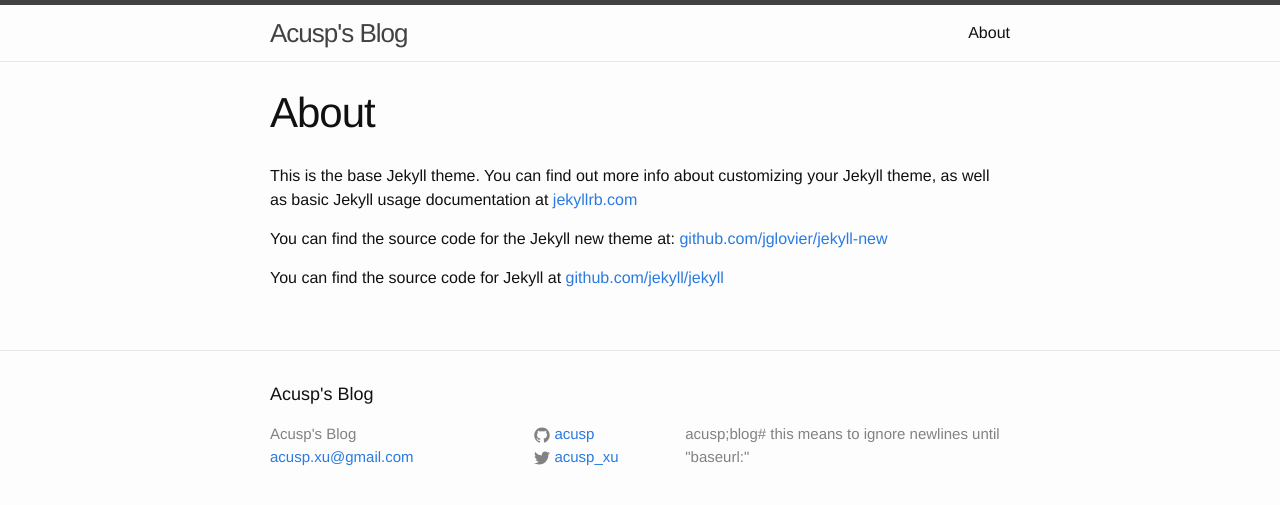
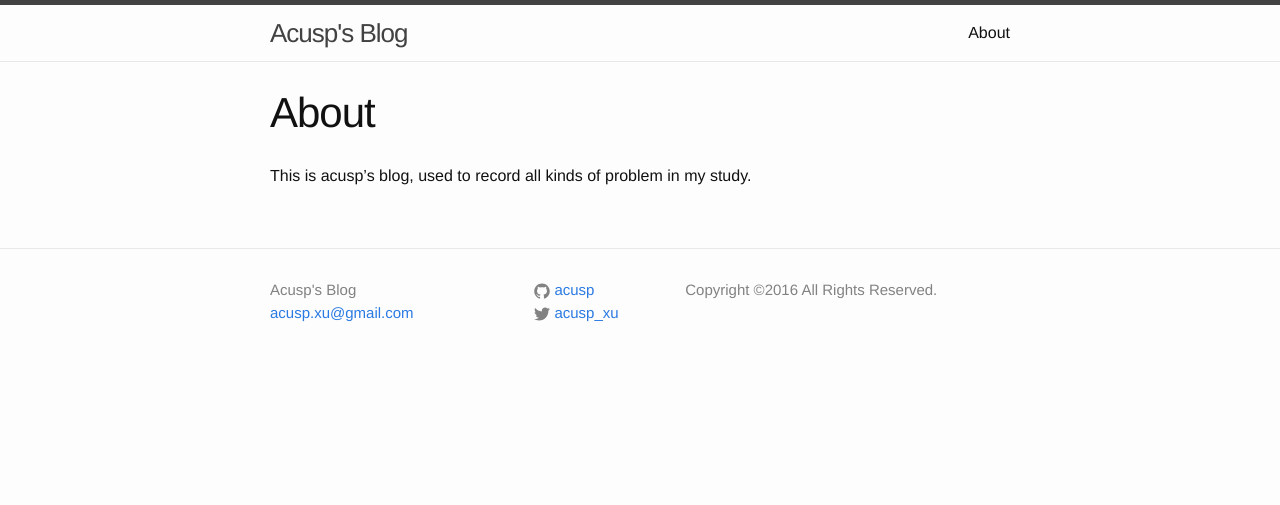
Before and after one commit to Acusp/Acusp.github.io, a Jekyll site: the page built from about.md, in a window 1280 px wide. Shown: the top 505 px of the page. Built offline with Jekyll 4.4.1, drawn with Linux system fonts in a browser that asks for light colours.

Commit message:
write basic information

```diff
--- a/_config.yml
+++ b/_config.yml
@@ -1,7 +1,8 @@
 # Site settings
 title: Acusp's Blog
 email: acusp.xu@gmail.com
-description: acusp;blog# this means to ignore newlines until "baseurl:"
+description: > # this means to ignore newlines until "baseurl:"
+  Copyright ©2016 All Rights Reserved.
 baseurl: "" # the subpath of your site, e.g. /blog/
 url: "http://acusp.info" # the base hostname & protocol for your site
 twitter_username: acusp_xu
--- a/_includes/footer.html
+++ b/_includes/footer.html
@@ -2,7 +2,7 @@
 
   <div class="wrapper">
 
-    <h2 class="footer-heading">{{ site.title }}</h2>
+<!--     <h2 class="footer-heading">{{ site.title }}</h2> -->
 
     <div class="footer-col-wrapper">
       <div class="footer-col  footer-col-1">
--- a/_includes/head.html
+++ b/_includes/head.html
@@ -9,4 +9,5 @@
   <link rel="stylesheet" href="{{ "/css/main.css" | prepend: site.baseurl }}">
   <link rel="canonical" href="{{ page.url | replace:'index.html','' | prepend: site.baseurl | prepend: site.url }}">
   <link rel="alternate" type="application/rss+xml" title="{{ site.title }}" href="{{ "/feed.xml" | prepend: site.baseurl | prepend: site.url }}" />
+  <link rel="shortcut icon" href="{{ "img/favicon.ico" }}" type="image/x-icon"/>
 </head>
--- a/about.md
+++ b/about.md
@@ -4,8 +4,4 @@ title: About
 permalink: /about/
 ---
 
-This is the base Jekyll theme. You can find out more info about customizing your Jekyll theme, as well as basic Jekyll usage documentation at [jekyllrb.com](http://jekyllrb.com/)
-
-You can find the source code for the Jekyll new theme at: [github.com/jglovier/jekyll-new](https://github.com/jglovier/jekyll-new)
-
-You can find the source code for Jekyll at [github.com/jekyll/jekyll](https://github.com/jekyll/jekyll)
+This is acusp's blog, used to record all kinds of problem in my study.
```
Also changed, not shown: img/favicon.ico (added).
